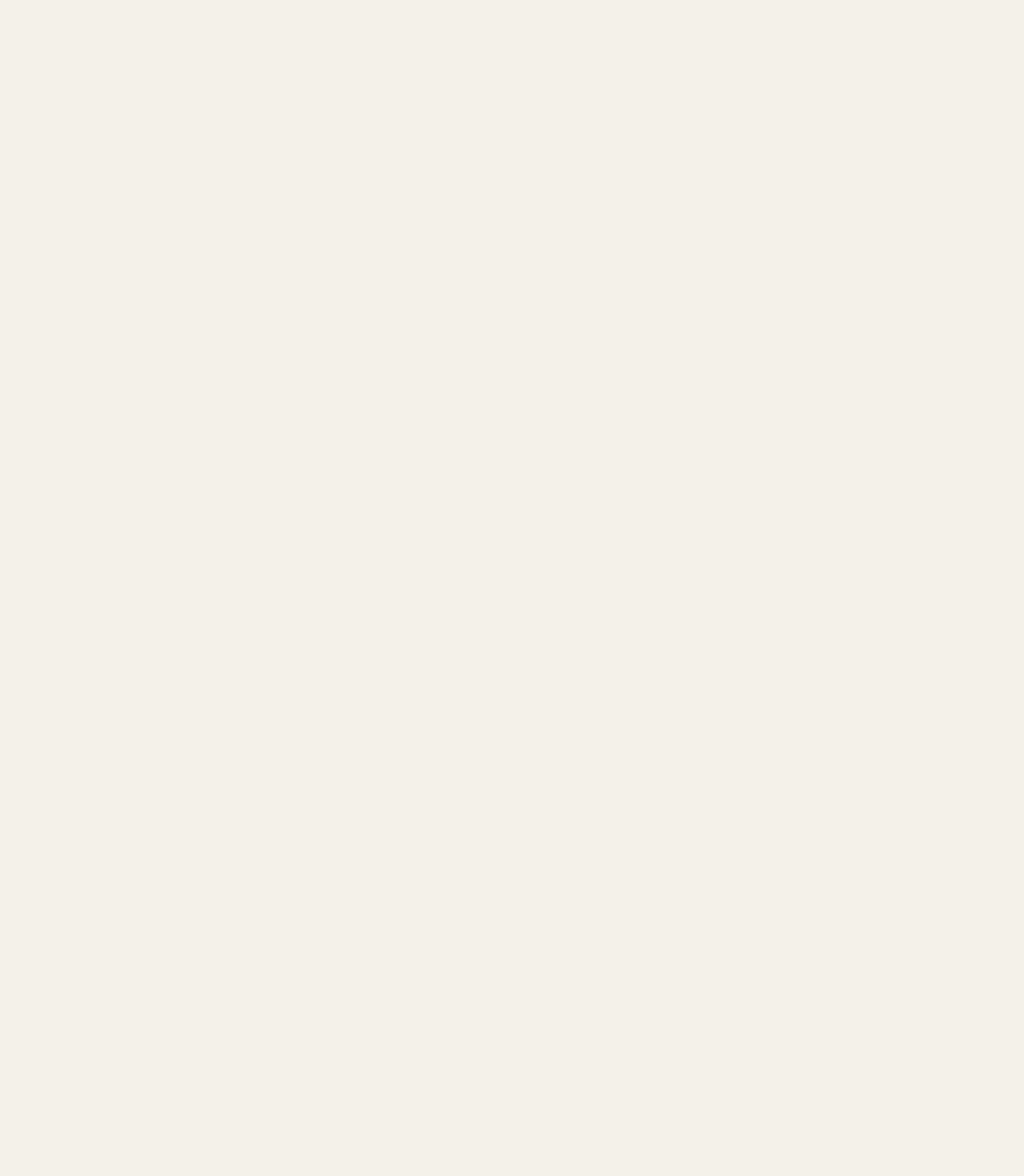
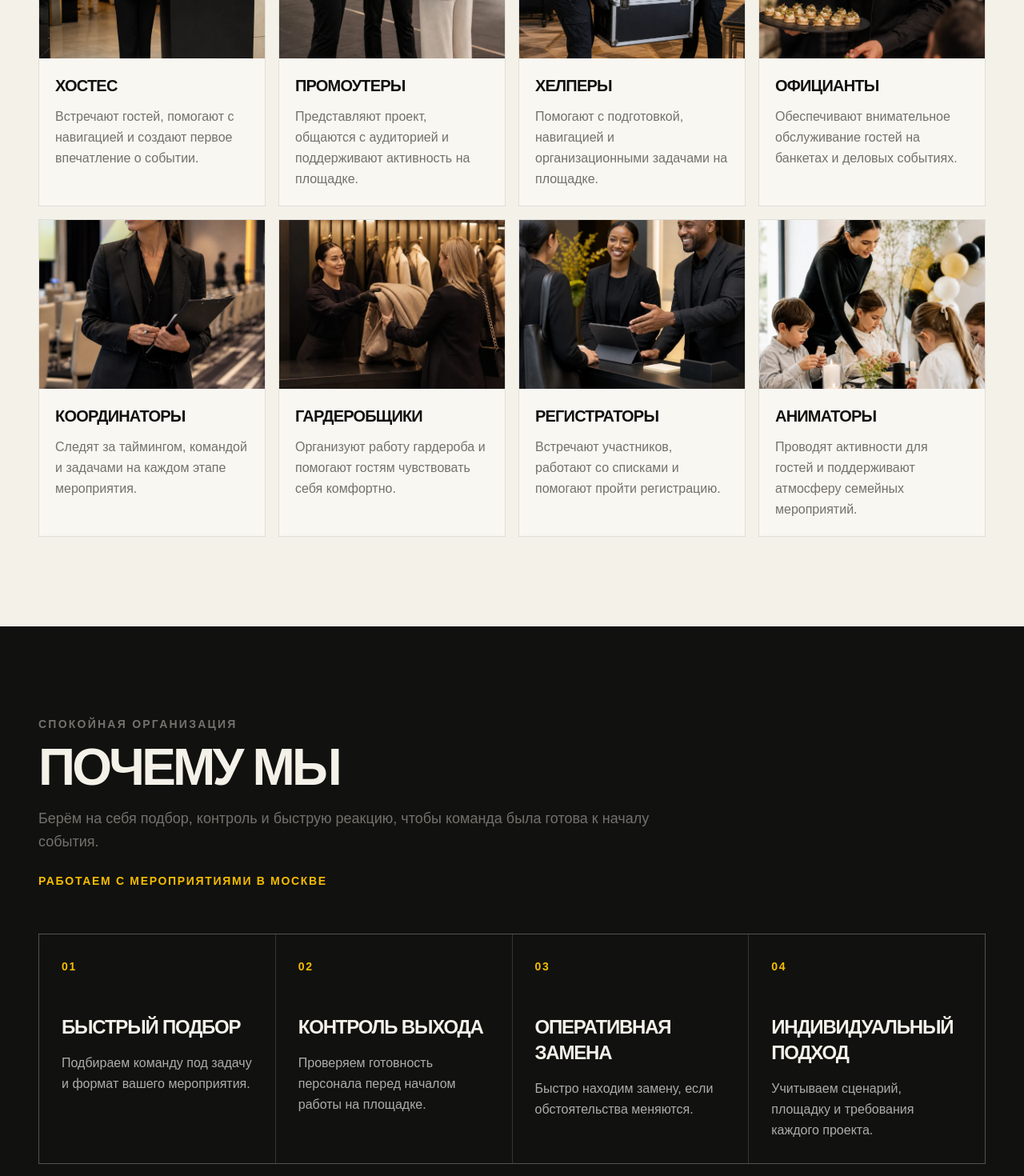
Before and after one commit to emolit/event-crew, a Next.js app: page / in a window 1280 px wide. Shown: the part 1280-2750 px from the top of the page at 80% size. Before the commit the page ends 1074 px from the top, so only its background shows below. Built offline with nearby package versions, Linux system fonts and the light colour scheme.

Commit message:
feat: add EVENT CREW content sections

```diff
--- a/app/page.tsx
+++ b/app/page.tsx
@@ -1,13 +1,21 @@
+import Advantages from "@/components/Advantages";
 import Footer from "@/components/Footer";
 import Header from "@/components/Header";
 import Hero from "@/components/Hero";
+import Process from "@/components/Process";
+import Projects from "@/components/Projects";
+import Services from "@/components/Services";
 
 export default function Home() {
   return (
     <div id="top">
       <Header />
-      <main id="contact">
+      <main>
         <Hero />
+        <Services />
+        <Advantages />
+        <Projects />
+        <Process />
       </main>
       <Footer />
     </div>
--- /dev/null
+++ b/components/Advantages.tsx
@@ -0,0 +1,29 @@
+import Reveal from "@/components/Reveal";
+import SectionHeading from "@/components/ui/SectionHeading";
+import { advantages } from "@/data/advantages";
+
+export default function Advantages() {
+  return (
+    <section aria-labelledby="advantages-heading" className="bg-[color:var(--foreground)] text-[color:var(--background)]">
+      <div className="mx-auto max-w-7xl px-5 py-20 sm:px-8 sm:py-28 lg:px-12">
+        <Reveal>
+          <div id="advantages-heading">
+            <SectionHeading eyebrow="Спокойная организация" title="Почему мы" description="Берём на себя подбор, контроль и быструю реакцию, чтобы команда была готова к началу события." />
+          </div>
+        </Reveal>
+        <p className="mt-6 text-sm font-black uppercase tracking-[0.12em] text-[color:var(--accent)]">Работаем с мероприятиями в Москве</p>
+        <div className="mt-10 grid gap-px overflow-hidden border border-white/15 bg-white/15 sm:grid-cols-2 lg:mt-14 lg:grid-cols-4">
+          {advantages.map((advantage, index) => (
+            <Reveal className="bg-[color:var(--foreground)]" delay={Math.min(index * 0.06, 0.24)} key={advantage.id}>
+              <article className="min-h-56 p-6 sm:p-7">
+                <span aria-hidden="true" className="text-sm font-black tracking-[0.12em] text-[color:var(--accent)]">0{index + 1}</span>
+                <h3 className="mt-12 text-2xl font-black uppercase tracking-[-0.05em]">{advantage.title}</h3>
+                <p className="mt-4 leading-relaxed text-white/65">{advantage.description}</p>
+              </article>
+            </Reveal>
+          ))}
+        </div>
+      </div>
+    </section>
+  );
+}
--- /dev/null
+++ b/components/Process.tsx
@@ -0,0 +1,30 @@
+import Reveal from "@/components/Reveal";
+import SectionHeading from "@/components/ui/SectionHeading";
+import { processSteps } from "@/data/process";
+
+export default function Process() {
+  return (
+    <section aria-labelledby="process-heading" className="border-y border-black/10 bg-white/35">
+      <div className="mx-auto max-w-7xl px-5 py-20 sm:px-8 sm:py-28 lg:px-12">
+        <Reveal>
+          <div id="process-heading">
+            <SectionHeading eyebrow="От заявки до площадки" title="Как мы работаем" description="Понятный процесс помогает заранее согласовать роли, время и детали без лишней суеты." />
+          </div>
+        </Reveal>
+        <ol className="mt-10 grid gap-5 lg:mt-14 lg:grid-cols-4 lg:gap-0">
+          {processSteps.map((step, index) => (
+            <li className="relative lg:border-l lg:border-black/15 lg:pl-6 first:lg:border-l-0 first:lg:pl-0" key={step.number}>
+              <Reveal delay={Math.min(index * 0.08, 0.24)}>
+                <article aria-label={`${step.number} ${step.title}`} className="min-h-44 border border-black/10 bg-[color:var(--background)] p-6 lg:min-h-64 lg:border-0 lg:bg-transparent lg:p-0">
+                  <span className="text-4xl font-black tracking-[-0.06em] text-[color:var(--accent)]">{step.number}</span>
+                  <h3 className="mt-10 text-2xl font-black uppercase tracking-[-0.05em]">{step.title}</h3>
+                  <p className="mt-4 leading-relaxed text-[color:var(--muted)]">{step.description}</p>
+                </article>
+              </Reveal>
+            </li>
+          ))}
+        </ol>
+      </div>
+    </section>
+  );
+}
--- /dev/null
+++ b/components/Projects.tsx
@@ -0,0 +1,49 @@
+import Image from "next/image";
+import Reveal from "@/components/Reveal";
+import SectionHeading from "@/components/ui/SectionHeading";
+import { projects, type ProjectSize } from "@/data/projects";
+
+const sizeClasses: Record<ProjectSize, string> = {
+  standard: "lg:col-span-1",
+  wide: "lg:col-span-2",
+  tall: "lg:col-span-1 lg:row-span-2",
+};
+
+const imageSizes: Record<ProjectSize, string> = {
+  standard: "(min-width: 1024px) 25vw, (min-width: 640px) 50vw, 100vw",
+  wide: "(min-width: 1024px) 50vw, (min-width: 640px) 50vw, 100vw",
+  tall: "(min-width: 1024px) 25vw, (min-width: 640px) 50vw, 100vw",
+};
+
+export default function Projects() {
+  return (
+    <section aria-labelledby="projects-heading" className="mx-auto max-w-7xl px-5 py-20 sm:px-8 sm:py-28 lg:px-12">
+      <Reveal>
+        <div id="projects-heading">
+          <SectionHeading eyebrow="На площадке" title="Проекты" description="Каждый состав команды зависит от сценария, пространства и того, как гости двигаются по событию." />
+        </div>
+      </Reveal>
+      <div className="mt-10 grid auto-rows-[17rem] gap-4 sm:grid-cols-2 lg:mt-14 lg:grid-cols-4 lg:auto-rows-[16rem]">
+        {projects.map((project, index) => (
+          <Reveal className={sizeClasses[project.size]} delay={Math.min(index * 0.05, 0.25)} key={project.id}>
+            <article aria-label={project.title} className="group relative h-full overflow-hidden bg-black text-white">
+              <Image alt={project.alt} className="h-full w-full object-cover opacity-85 transition-transform duration-500 group-hover:scale-[1.04]" height={900} sizes={imageSizes[project.size]} src={project.image} width={1200} />
+              <div className="absolute inset-x-0 bottom-0 bg-gradient-to-t from-black via-black/70 to-transparent p-5 pt-20 sm:p-6">
+                <p className="text-xs font-black uppercase tracking-[0.12em] text-[color:var(--accent)]">{project.type}</p>
+                <h3 className="mt-2 text-2xl font-black uppercase tracking-[-0.05em]">{project.title}</h3>
+                <p className="mt-3 flex flex-wrap gap-x-2 text-sm leading-relaxed text-white/70">
+                  {project.roles.map((role, roleIndex) => (
+                    <span key={role}>
+                      {roleIndex > 0 && <span aria-hidden="true"> · </span>}
+                      {role}
+                    </span>
+                  ))}
+                </p>
+              </div>
+            </article>
+          </Reveal>
+        ))}
+      </div>
+    </section>
+  );
+}
--- /dev/null
+++ b/components/Reveal.tsx
@@ -0,0 +1,26 @@
+"use client";
+
+import { motion, useReducedMotion } from "framer-motion";
+import type { ReactNode } from "react";
+
+interface RevealProps {
+  children: ReactNode;
+  delay?: number;
+  className?: string;
+}
+
+export default function Reveal({ children, delay = 0, className }: RevealProps) {
+  const shouldReduceMotion = useReducedMotion();
+
+  return (
+    <motion.div
+      className={className}
+      initial={shouldReduceMotion ? false : { opacity: 0, y: 20 }}
+      transition={{ duration: 0.55, delay, ease: [0.22, 1, 0.36, 1] }}
+      viewport={{ once: true, amount: 0.18 }}
+      whileInView={shouldReduceMotion ? undefined : { opacity: 1, y: 0 }}
+    >
+      {children}
+    </motion.div>
+  );
+}
--- /dev/null
+++ b/components/Services.tsx
@@ -0,0 +1,31 @@
+import Image from "next/image";
+import { services } from "@/data/services";
+import Reveal from "@/components/Reveal";
+import SectionHeading from "@/components/ui/SectionHeading";
+
+export default function Services() {
+  return (
+    <section aria-labelledby="services-heading" className="mx-auto max-w-7xl px-5 py-20 sm:px-8 sm:py-28 lg:px-12">
+      <Reveal>
+        <div id="services-heading">
+          <SectionHeading eyebrow="Команда под задачу" title="Услуги" description="Подбираем персонал, который уверенно работает с гостями, сценарием и темпом вашего события." />
+        </div>
+      </Reveal>
+      <div className="mt-10 grid gap-4 sm:grid-cols-2 lg:mt-14 lg:grid-cols-4">
+        {services.map((service, index) => (
+          <Reveal delay={Math.min(index * 0.04, 0.28)} key={service.id}>
+            <article className="group h-full overflow-hidden border border-black/10 bg-white/40">
+              <div className="aspect-[4/3] overflow-hidden bg-black/5">
+                <Image alt={service.alt} className="h-full w-full object-cover transition-transform duration-500 group-hover:scale-[1.04]" height={675} sizes="(min-width: 1280px) 25vw, (min-width: 640px) 50vw, 100vw" src={service.image} width={900} />
+              </div>
+              <div className="p-5">
+                <h3 className="text-xl font-black uppercase tracking-[-0.04em]">{service.name}</h3>
+                <p className="mt-3 leading-relaxed text-[color:var(--muted)]">{service.description}</p>
+              </div>
+            </article>
+          </Reveal>
+        ))}
+      </div>
+    </section>
+  );
+}
--- a/vitest.setup.ts
+++ b/vitest.setup.ts
@@ -1 +1,16 @@
 import "@testing-library/jest-dom/vitest";
+
+if (!("IntersectionObserver" in globalThis)) {
+  Object.defineProperty(globalThis, "IntersectionObserver", {
+    configurable: true,
+    value: class {
+      disconnect() {}
+      observe() {}
+      takeRecords() {
+        return [];
+      }
+      unobserve() {}
+    },
+    writable: true,
+  });
+}
```
Also changed, not shown: 1 other file (tests, documents, lock files or other folders).
